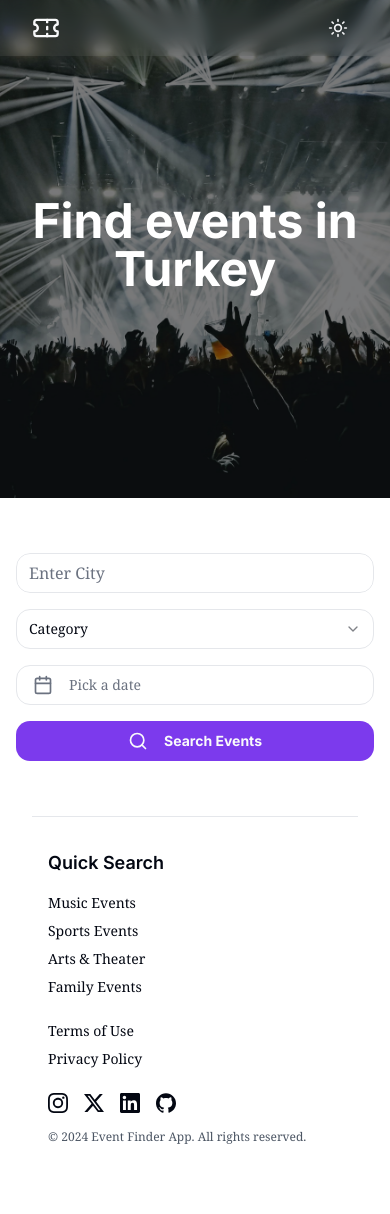
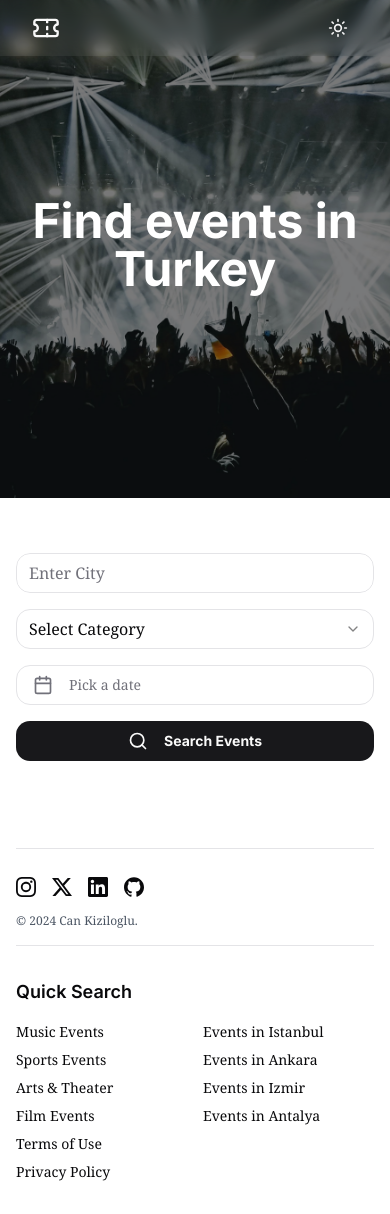
Before and after one commit to violrend/event-finder, a Next.js app: page / in a window 390 px wide. Before the commit the page ends 1177 px from the top, so only its background shows below. Built offline with nearby package versions, Linux system fonts and the light colour scheme.

Commit message:
Update global styles for improved color contrast; enhance footer layout with quick search links and social icons; refine search form structure for better responsiveness

```diff
--- a/app/globals.css
+++ b/app/globals.css
@@ -10,24 +10,24 @@
 @layer base {
   :root {
     --background: 0 0% 100%;
-    --foreground: 224 71.4% 4.1%;
+    --foreground: 240 10% 3.9%;
     --card: 0 0% 100%;
-    --card-foreground: 224 71.4% 4.1%;
+    --card-foreground: 240 10% 3.9%;
     --popover: 0 0% 100%;
-    --popover-foreground: 224 71.4% 4.1%;
-    --primary: 262.1 83.3% 57.8%;
-    --primary-foreground: 210 20% 98%;
-    --secondary: 220 14.3% 95.9%;
-    --secondary-foreground: 220.9 39.3% 11%;
-    --muted: 220 14.3% 95.9%;
-    --muted-foreground: 220 8.9% 46.1%;
-    --accent: 220 14.3% 95.9%;
-    --accent-foreground: 220.9 39.3% 11%;
+    --popover-foreground: 240 10% 3.9%;
+    --primary: 240 5.9% 10%;
+    --primary-foreground: 0 0% 98%;
+    --secondary: 240 4.8% 95.9%;
+    --secondary-foreground: 240 5.9% 10%;
+    --muted: 240 4.8% 95.9%;
+    --muted-foreground: 240 3.8% 46.1%;
+    --accent: 240 4.8% 95.9%;
+    --accent-foreground: 240 5.9% 10%;
     --destructive: 0 84.2% 60.2%;
-    --destructive-foreground: 210 20% 98%;
-    --border: 220 13% 91%;
-    --input: 220 13% 91%;
-    --ring: 262.1 83.3% 57.8%;
+    --destructive-foreground: 0 0% 98%;
+    --border: 240 5.9% 90%;
+    --input: 240 5.9% 90%;
+    --ring: 240 5.9% 10%;
     --radius: 1rem;
     --chart-1: 12 76% 61%;
     --chart-2: 173 58% 39%;
@@ -37,25 +37,25 @@
   }
 
   .dark {
-    --background: 224 71.4% 4.1%;
-    --foreground: 210 20% 98%;
-    --card: 224 71.4% 4.1%;
-    --card-foreground: 210 20% 98%;
-    --popover: 224 71.4% 4.1%;
-    --popover-foreground: 210 20% 98%;
-    --primary: 263.4 70% 50.4%;
-    --primary-foreground: 210 20% 98%;
-    --secondary: 215 27.9% 16.9%;
-    --secondary-foreground: 210 20% 98%;
-    --muted: 215 27.9% 16.9%;
-    --muted-foreground: 217.9 10.6% 64.9%;
-    --accent: 215 27.9% 16.9%;
-    --accent-foreground: 210 20% 98%;
+    --background: 240 10% 3.9%;
+    --foreground: 0 0% 98%;
+    --card: 240 10% 3.9%;
+    --card-foreground: 0 0% 98%;
+    --popover: 240 10% 3.9%;
+    --popover-foreground: 0 0% 98%;
+    --primary: 0 0% 98%;
+    --primary-foreground: 240 5.9% 10%;
+    --secondary: 240 3.7% 15.9%;
+    --secondary-foreground: 0 0% 98%;
+    --muted: 240 3.7% 15.9%;
+    --muted-foreground: 240 5% 64.9%;
+    --accent: 240 3.7% 15.9%;
+    --accent-foreground: 0 0% 98%;
     --destructive: 0 62.8% 30.6%;
-    --destructive-foreground: 210 20% 98%;
-    --border: 215 27.9% 16.9%;
-    --input: 215 27.9% 16.9%;
-    --ring: 263.4 70% 50.4%;
+    --destructive-foreground: 0 0% 98%;
+    --border: 240 3.7% 15.9%;
+    --input: 240 3.7% 15.9%;
+    --ring: 240 4.9% 83.9%;
     --chart-1: 220 70% 50%;
     --chart-2: 160 60% 45%;
     --chart-3: 30 80% 55%;
--- a/components/footer.tsx
+++ b/components/footer.tsx
@@ -30,13 +30,16 @@
   const currentYear = new Date().getFullYear();
 
   return (
-    <footer className='container'>
-      <Separator className='bg-gray-200 dark:bg-gray-700' />
-      <div className='mx-auto px-4 py-8'>
-        <div className='flex flex-col md:flex-row md:justify-between space-y-6 md:space-y-0'>
-          {/* Quick Search Links - Top on mobile, middle on desktop */}
-          <div className='flex flex-col space-y-2 order-1 md:order-2'>
+    <footer className='container mx-auto px-4 py-8'>
+      <Separator className='mb-5' />
+
+      <div className='flex flex-col md:flex-row md:justify-between space-y-2 md:items-end'>
+        {/* Quick Search Links - Two columns */}
+        <div className='flex flex-col space-y-2 order-2 md:order-2 mt-8 md:mt-0'>
           <h4 className='font-semibold mb-2'>Quick Search</h4>
+          <div className='grid grid-cols-2 gap-4'>
+            {/* Event Types Column */}
+            <div className='flex flex-col space-y-2'>
               <Link href='/events/music' className='text-sm hover:underline'>
                 Music Events
               </Link>
@@ -47,23 +50,40 @@
                 Arts & Theater
               </Link>
               <Link href='/events/family' className='text-sm hover:underline'>
-              Family Events
+                Film Events
               </Link>
             </div>
 
+            {/* Cities Column */}
+            <div className='flex flex-col space-y-2'>
+              <Link href='/events/new-york' className='text-sm hover:underline'>
+                Events in Istanbul
+              </Link>
+              <Link
+                href='/events/los-angeles'
+                className='text-sm hover:underline'
+              >
+                Events in Ankara
+              </Link>
+              <Link href='/events/chicago' className='text-sm hover:underline'>
+                Events in Izmir
+              </Link>
+              <Link href='/events/miami' className='text-sm hover:underline'>
+                Events in Antalya
+              </Link>
+            </div>
+          </div>
+        </div>
+
         {/* Social Links and Copyright - Bottom on mobile, left on desktop */}
-          <div className='flex flex-col space-y-4 order-3 md:order-1'>
+        <div className='flex flex-col space-y-4 order-1 md:order-1'>
           <div className='flex space-x-4'>
             <SocialIcon
               icon={siInstagram}
               href='https://instagram.com'
               label='Instagram'
             />
-              <SocialIcon
-                icon={siX}
-                href='https://twitter.com'
-                label='Twitter'
-              />
+            <SocialIcon icon={siX} href='https://twitter.com' label='Twitter' />
             <SocialIcon
               icon={siLinkedin}
               href='https://linkedin.com'
@@ -76,8 +96,9 @@
             />
           </div>
           <p className='text-xs text-gray-600'>
-              © {currentYear} Event Finder App. All rights reserved.
+            © {currentYear} Can Kiziloglu.
           </p>
+          <Separator className='md:hidden' />
         </div>
 
         {/* Legal Links - Middle on mobile, right on desktop */}
@@ -90,7 +111,6 @@
           </Link>
         </div>
       </div>
-      </div>
     </footer>
   );
 };
--- a/components/search-form.tsx
+++ b/components/search-form.tsx
@@ -38,7 +38,8 @@
 
   return (
     <form onSubmit={handleSubmit} className='w-full max-w-3xl space-y-4'>
-      <div className='flex flex-col md:flex-row gap-4'>
+      <div className='flex flex-col md:flex-row gap-4 justify-between'>
+        <div className='w-full md:w-1/3'>
           <AutoComplete
             selectedValue={city}
             onSelectedValueChange={setCity}
@@ -47,9 +48,10 @@
             items={data ?? []}
             placeholder='Enter City'
           />
+        </div>
         <Select value={category} onValueChange={setCategory}>
-          <SelectTrigger className='w-full md:w-1/3 text-sm md-text-md'>
-            <SelectValue placeholder='Category' />
+          <SelectTrigger className='w-full md:w-1/3 text-base'>
+            <SelectValue placeholder='Select Category' />
           </SelectTrigger>
           <SelectContent>
             {categories.map((cat) => (
```
Lines whose indentation alone changed are shown as unchanged.
